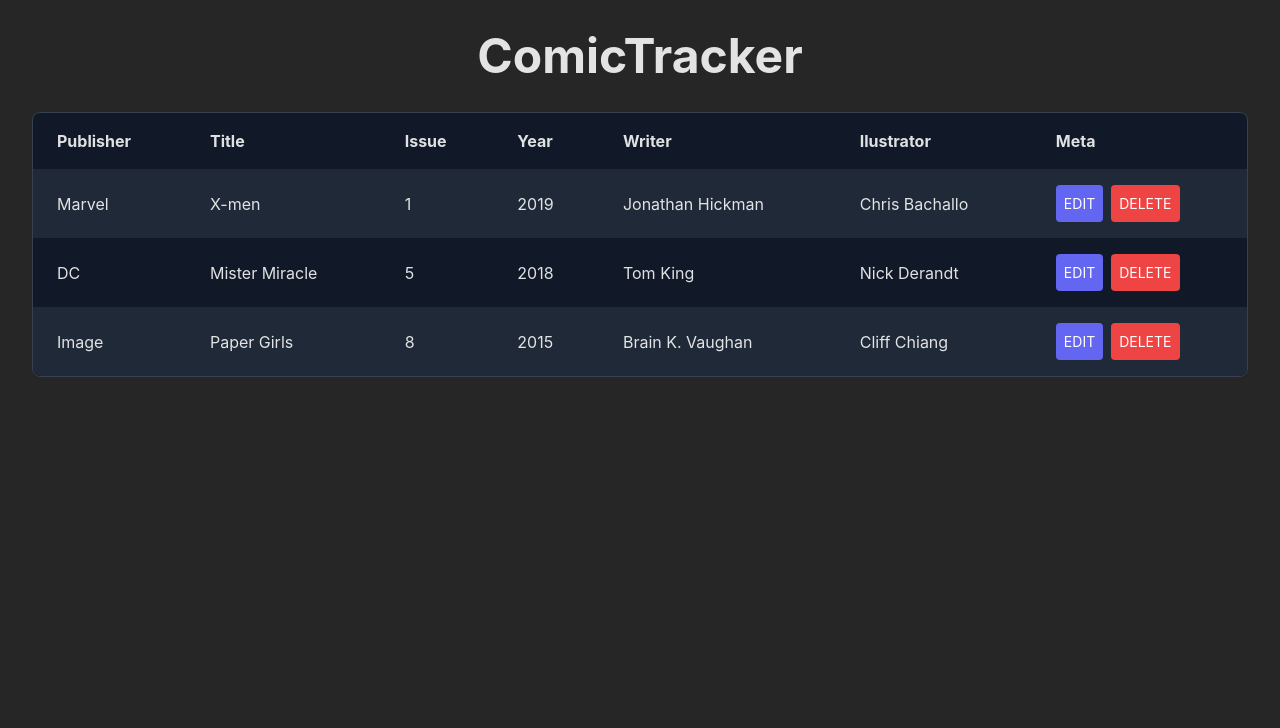
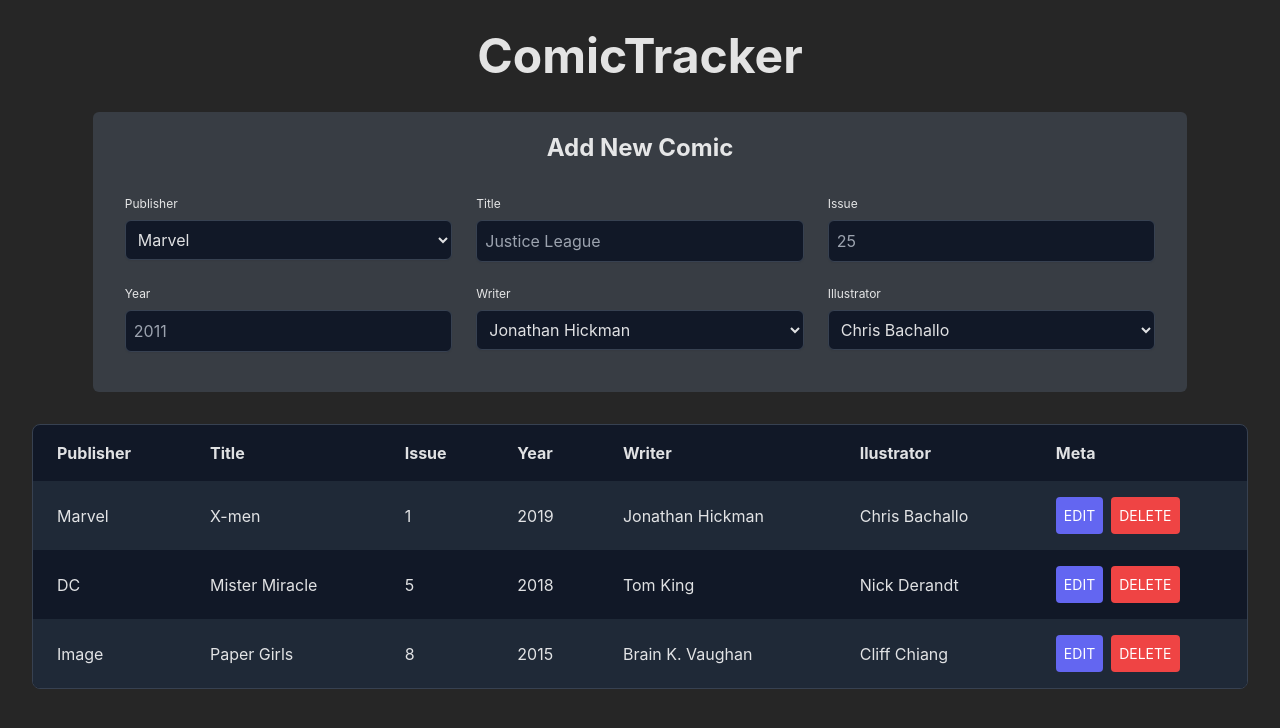
Before and after one commit to didiraja/ComicTracker, a React (Vite) app in the folder front/: page / in a window 1280 px wide. Shown: the top 728 px of the page. Built offline with nearby package versions, Linux system fonts and the light colour scheme.

Commit message:
feat: 🎸 Created Form component

```diff
--- a/front/package.json
+++ b/front/package.json
@@ -15,6 +15,7 @@
     "sass": "^1.63.4"
   },
   "devDependencies": {
+    "@tailwindcss/forms": "^0.5.3",
     "@types/react": "^18.0.37",
     "@types/react-dom": "^18.0.11",
     "@typescript-eslint/eslint-plugin": "^5.59.0",
--- a/front/src/App.css
+++ /dev/null
@@ -1,6 +0,0 @@
-#root {
-  max-width: 1280px;
-  margin: 0 auto;
-  padding: 2rem;
-  text-align: center;
-}
--- /dev/null
+++ b/front/src/App.scss
@@ -0,0 +1,18 @@
+#root {
+  max-width: 1280px;
+  margin: 0 auto;
+  padding: 2rem;
+  text-align: center;
+}
+
+.title {
+  @apply font-bold mb-8;
+}
+
+.title-main {
+  @apply title text-5xl;
+}
+
+.title-section {
+  @apply title text-2xl;
+}
--- a/front/src/App.tsx
+++ b/front/src/App.tsx
@@ -1,5 +1,6 @@
+import Form from './components/Form'
 import DataTable from './components/DataTable'
-import './App.css'
+import './App.scss'
 
 export type InterfaceComic = {
   id: number;
@@ -45,7 +46,8 @@
 
   return (
     <>
-      <h1 className="text-5xl font-bold mb-8">ComicTracker</h1>
+      <h1 className="title-main">ComicTracker</h1>
+      <Form />
       <DataTable data={comics} />
     </>
   )
--- /dev/null
+++ b/front/src/components/Form.scss
@@ -0,0 +1,11 @@
+.form-wrapper {
+  @apply max-w-[90%] mx-auto bg-gray-600/50 rounded-md py-5 px-8 mb-8;
+}
+
+.label {
+  @apply block text-xs text-left mb-2;
+}
+
+.form-default {
+  @apply block w-full rounded-md bg-gray-900 border border-gray-700 shadow-sm p-2;
+}
--- /dev/null
+++ b/front/src/components/Form.tsx
@@ -0,0 +1,63 @@
+import './Form.scss';
+
+const Form = () => {
+  return (
+    <div className="form-wrapper">
+      <h3 className="title-section">Add New Comic</h3>
+
+      <div id="form" className="mb-5 grid grid-cols-3 gap-6">
+        <div>
+          <label className="label" htmlFor="publisher">Publisher</label>
+
+          <select className="form-default" name="publisher">
+            <option>Marvel</option>
+            <option>DC</option>
+            <option>Image</option>
+            <option>Mangá</option>
+          </select>
+        </div>
+
+        <div>
+          <label className="label" htmlFor="title">Title</label>
+
+          <input className="form-default" type="text" name="title" placeholder="Justice League" />
+        </div>
+
+        <div>
+          <label className="label" htmlFor="issue">Issue</label>
+
+          <input className="form-default" type="text" name="issue" placeholder="25" />
+        </div>
+
+        <div>
+          <label className="label" htmlFor="year">Year</label>
+
+          <input className="form-default" type="text" name="year" placeholder="2011" />
+        </div>
+
+        <div>
+          <label className="label" htmlFor="writer">Writer</label>
+
+          <select className="form-default" name="writer">
+            <option>Jonathan Hickman</option>
+            <option>Tom King</option>
+            <option>Brain K. Vaughan</option>
+          </select>
+        </div>
+
+        <div>
+          <label className="label" htmlFor="illustrator">Illustrator</label>
+
+          <select className="form-default" name="illustrator">
+            <option>Chris Bachallo</option>
+            <option>Nick Derandt</option>
+            <option>Cliff Chiang</option>
+          </select>
+        </div>
+
+      </div>
+    </div>
+  );
+}
+
+export default Form;
--- a/front/tailwind.config.js
+++ b/front/tailwind.config.js
@@ -4,5 +4,9 @@
   theme: {
     extend: {},
   },
-  plugins: [],
+  plugins: [
+    require('@tailwindcss/forms')({
+      strategy: 'class',
+    }),
+  ],
 };
```
Also changed, not shown: 1 other file (tests, documents, lock files or other folders).
